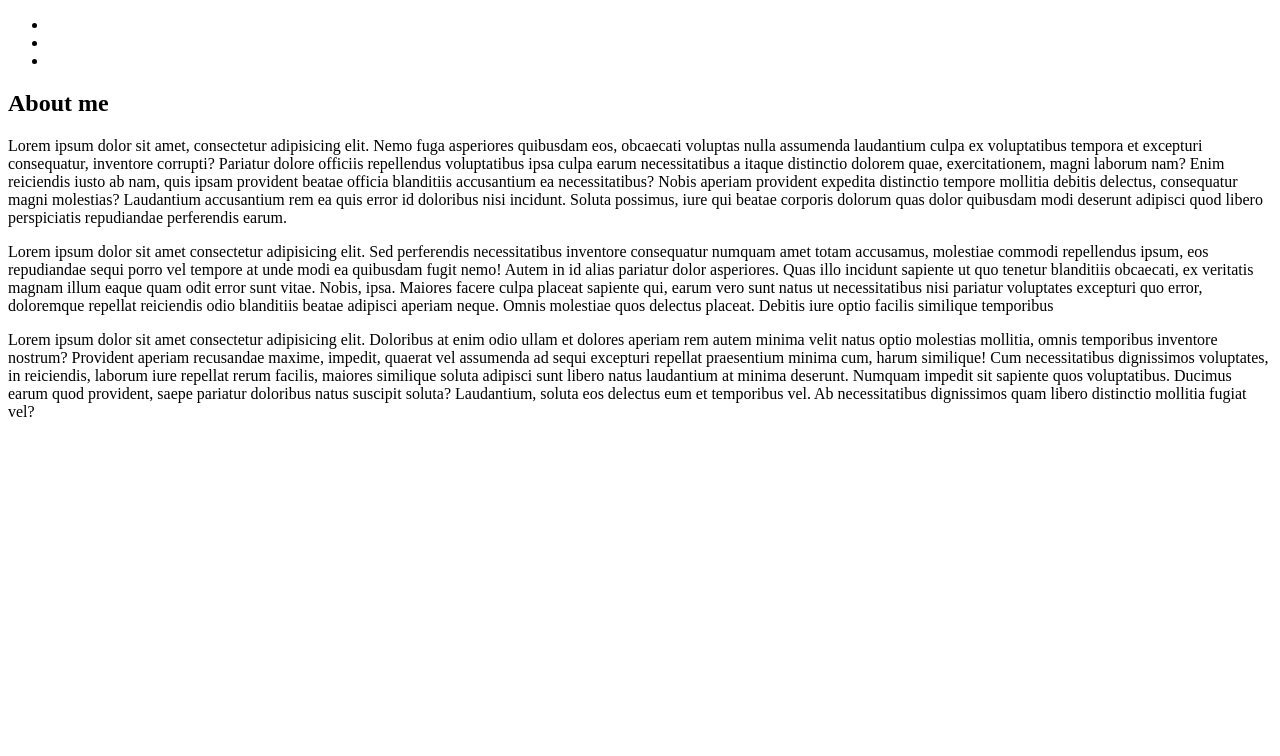
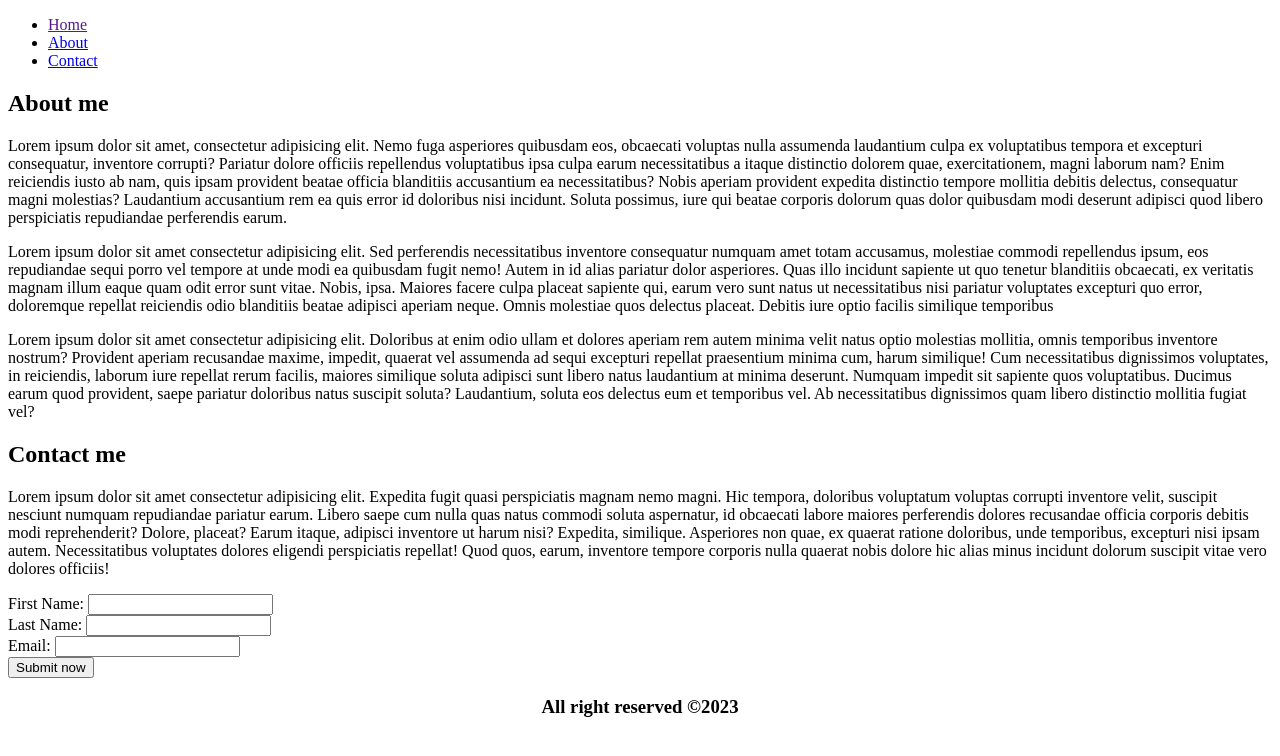
Before and after one commit to Rafibhaya/Mr-X, a plain HTML site: page index.html in a window 1280 px wide. Drawn offline with Linux system fonts and the light colour scheme.

Commit message:
contact added

```diff
--- a/css/style.css
+++ b/css/style.css
@@ -0,0 +1,3 @@
+button{
+    margin: 10px;
+}
--- a/index.html
+++ b/index.html
@@ -9,9 +9,9 @@
     <div id="container">
         <div id="nav-bar">
             <ul>
-            <li><a href="Home"></a></li>
-            <li><a href="About"></a></li>
-            <li><a href="Contact"></a></li>
+            <li><a href="">Home</a></li>
+            <li><a href="about">About</a></li>
+            <li><a href="#contact">Contact</a></li>
         </ul>
         <section id="about">
            <div>
@@ -21,6 +21,28 @@
             <p>Lorem ipsum dolor sit amet consectetur adipisicing elit. Doloribus at enim odio ullam et dolores aperiam rem autem minima velit natus optio molestias mollitia, omnis temporibus inventore nostrum? Provident aperiam recusandae maxime, impedit, quaerat vel assumenda ad sequi excepturi repellat praesentium minima cum, harum similique! Cum necessitatibus dignissimos voluptates, in reiciendis, laborum iure repellat rerum facilis, maiores similique soluta adipisci sunt libero natus laudantium at minima deserunt. Numquam impedit sit sapiente quos voluptatibus. Ducimus earum quod provident, saepe pariatur doloribus natus suscipit soluta? Laudantium, soluta eos delectus eum et temporibus vel. Ab necessitatibus dignissimos quam libero distinctio mollitia fugiat vel?</p>
            </div>
         </section>
+        <section id="contact">
+            <div>
+                <h2>Contact me</h2>
+                <p>Lorem ipsum dolor sit amet consectetur adipisicing elit. Expedita fugit quasi perspiciatis magnam nemo magni. Hic tempora, doloribus voluptatum voluptas corrupti inventore velit, suscipit nesciunt numquam repudiandae pariatur earum. Libero saepe cum nulla quas natus commodi soluta aspernatur, id obcaecati labore maiores perferendis dolores recusandae officia corporis debitis modi reprehenderit? Dolore, placeat? Earum itaque, adipisci inventore ut harum nisi? Expedita, similique. Asperiores non quae, ex quaerat ratione doloribus, unde temporibus, excepturi nisi ipsam autem. Necessitatibus voluptates dolores eligendi perspiciatis repellat! Quod quos, earum, inventore tempore corporis nulla quaerat nobis dolore hic alias minus incidunt dolorum suscipit vitae vero dolores officiis!</p>
+                <form action="">
+                <label for="First Name">First Name:</label>
+                <input type="text"name="firstname" id="firstname"><br>
+                <label for="Last Name">Last Name:</label>
+                <input type="text"name="lastname" id="lastname"><br>
+                <label for="email">Email:</label>
+                <input type="text"name="email" id="email"><br>
+
+
+                <button>Submit now</button>
+                </form>
+            </div>
+        </section>
+<footer id="footer-area">
+            <center>
+                <h3>All right reserved &copy;2023</h3>
+            </center>
+        </footer>
         </div>
     </div>
 </body>
```
